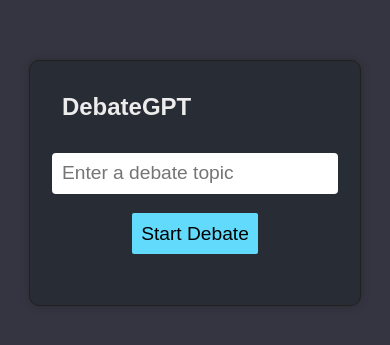
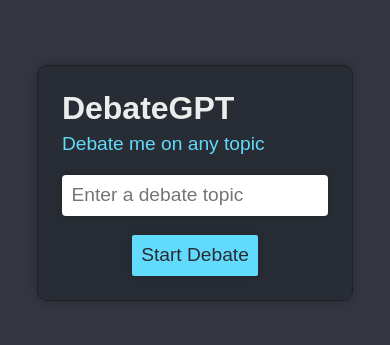
Before and after one commit to emilamaj/DebateGPT, a React (Create React App) app in the folder frontend/: page / in a window 390 px wide. Shown: the part 239-584 px from the top of the page. Built offline with nearby package versions, Linux system fonts and the light colour scheme; no server answers; the HTML template or start-up script is replaced by a standard one.

Commit message:
Fix style for small screens/mobile

```diff
--- a/frontend/src/components/ChatThread.css
+++ b/frontend/src/components/ChatThread.css
@@ -5,18 +5,21 @@
     /* default alignment for the AI's messages */
     width: 100%;
     height: 100%;
+    padding: 0.2em;
     overflow-y: hidden;
     box-sizing: border-box;
     background-color: rgb(52, 53, 64);
 }
 
 .chat-thread>.message {
-    max-width: 80%;
+    max-width: 90%;
     padding: 0.5em;
     border-radius: 10px;
     font-size: 1em;
     white-space: pre-line;
-    margin: 0.5em 0.5em;
+    margin: 0.1em 0;
+    overflow: auto;
+    word-wrap: break-word;
 }
 
 .chat-thread>.message.user-message {
--- a/frontend/src/components/DebatePage.css
+++ b/frontend/src/components/DebatePage.css
@@ -2,7 +2,8 @@
     display: flex;
     flex-direction: column;
     justify-content: space-between;
-    background-color: #282c34;
+    /* background-color: #282c34; */
+    background-color: rgb(52, 53, 64);
     color: white;
     font-family: 'Arial', sans-serif;
     margin-bottom: 100px;
@@ -16,6 +17,8 @@
     display: flex;
     justify-content: center;
     flex-wrap: wrap;
+    word-wrap: break-word;
+    background-color: #282c34;
 }
 
 .app-header h1 {
@@ -26,8 +29,13 @@
 
 .debate-page .app-header .header-topic {
     color: #61dafb;
+    overflow: auto;
 }
 
 .chat-main {
     overflow-y: hidden;
+    max-width: 900px;
+    /* Center the chat message thread */
+    margin: 0 auto;
+
 }
--- a/frontend/src/components/LandingPage.css
+++ b/frontend/src/components/LandingPage.css
@@ -11,14 +11,22 @@
 
 .landing-box {
     background-color: #282c34;
-    padding: 2em;
+    margin: 1em;
+    padding: 1.5em;
     border-radius: 10px;
     box-shadow: 0 0 10px 0 rgba(0, 0, 0, 0.2);
     border: 1px solid #202020;
 }
 
-.app-header {
-    margin-bottom: 2em;
+.landing-header-title {
+    margin: 0 0 0.2em 0;
+    font-size: 2em;
+}
+
+.landing-header-subtitle {
+    margin: 0 0 1em 0;
+    font-size: 1.2em;
+    color: #61dafb;
 }
 
 .topic-form {
@@ -27,26 +35,28 @@
     align-items: center;
 }
 
-.topic-input,
-.submit-button {
+.topic-input {
     font-size: 1.2em;
-    padding: 0.5em;
     margin-bottom: 1em;
-}
-
-.topic-input {
+    padding: 0.5em 0.5em;
     min-width: 100px;
     width: 100%;
     border-radius: 4px;
     border: none;
+    box-shadow: 0 0 10px 0 rgba(0, 0, 0, 0.2);
+    box-sizing: border-box;
 }
 
 .submit-button {
-    /* width: 150px; */
+    font-size: 1.2em;
+    padding: 0.5em 0.5em;
+    /* margin-bottom: 1em; */
+    color: #282c34;
     background-color: #61dafb;
     border-radius: 2px;
     border: none;
     cursor: pointer;
+    box-shadow: 0 0 10px 0 rgba(0, 0, 0, 0.2);
 }
 
 .error-message {
--- a/frontend/src/components/LandingPage.js
+++ b/frontend/src/components/LandingPage.js
@@ -24,8 +24,9 @@ function LandingPage() {
   return (
     <div className="landing-page">
       <div className="landing-box">
-        <header className="app-header">
-          <h1>DebateGPT</h1>
+        <header className="landing-header">
+          <h1 className="landing-header-title">DebateGPT</h1>
+          <p className="landing-header-subtitle">Debate me on any topic</p>
         </header>
         <main>
           <form onSubmit={handleSubmit} className="topic-form">
--- a/frontend/src/components/MessageInputBar.css
+++ b/frontend/src/components/MessageInputBar.css
@@ -1,7 +1,9 @@
 .message-input-form {
     display: flex;
+    flex-direction: row;
     justify-content: center;
     align-items: center;
+    flex-wrap: wrap;
 
     position: fixed;
     bottom: 0;
@@ -19,13 +21,14 @@
     font-size: 1em;
     border: none;
     border-radius: 4px;
-    margin-right: 0.5em;
+    margin: 0;
     /* textarea */
     /* resize: none;
     font-family: 'Arial', sans-serif; */
 }
 
 .message-submit-button {
+    margin: 0.5em;
     padding: 0.5em 0.5em;
     font-size: 1em;
     background-color: #61dafb;
--- a/frontend/src/components/MessageInputBar.js
+++ b/frontend/src/components/MessageInputBar.js
@@ -23,11 +23,11 @@ function MessageInputBar({ onMessageSubmit, disabled }) {
         value={message}
         onChange={handleInputChange}
         disabled={disabled}
-        placeholder="Type your message here"
+        placeholder="Your message..."
         className="message-input"
       />
       <button type="submit" disabled={disabled} className="message-submit-button">
-        Submit
+        Send
       </button>
     </form>
   );
```
